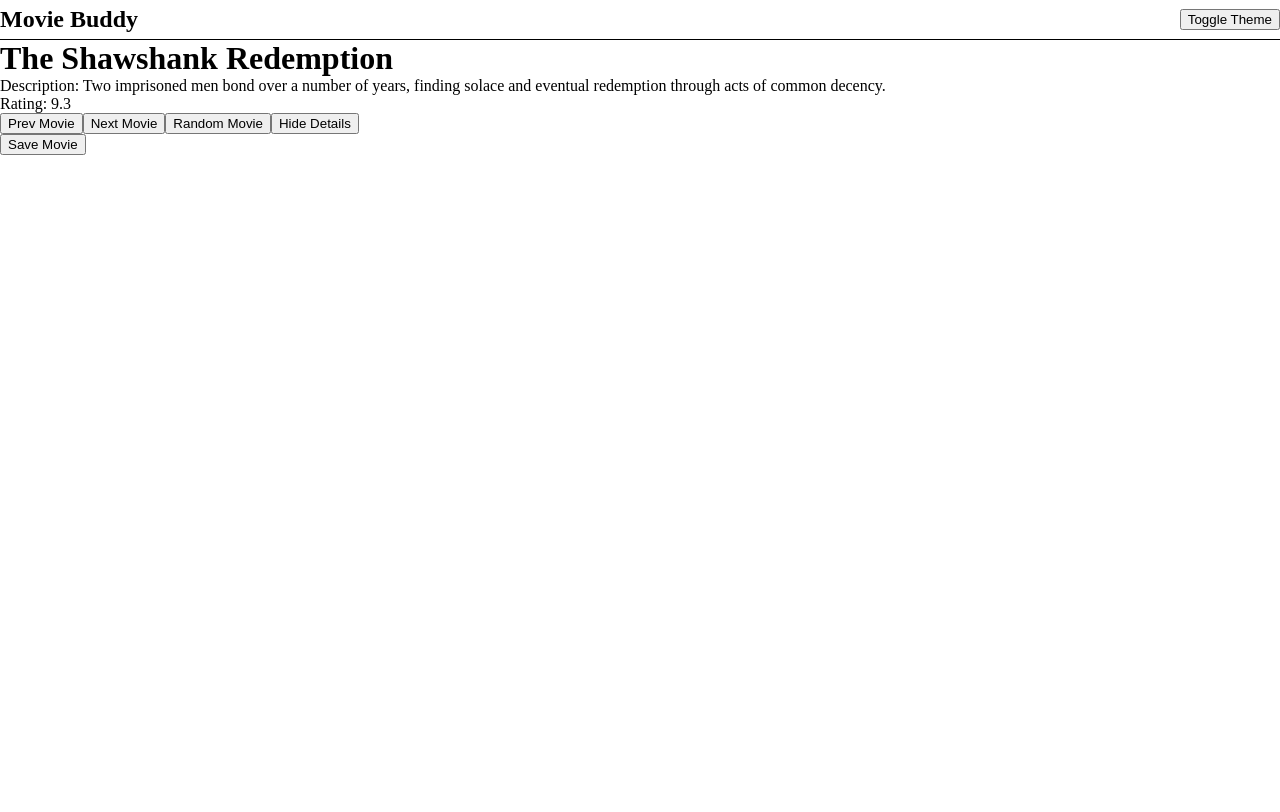
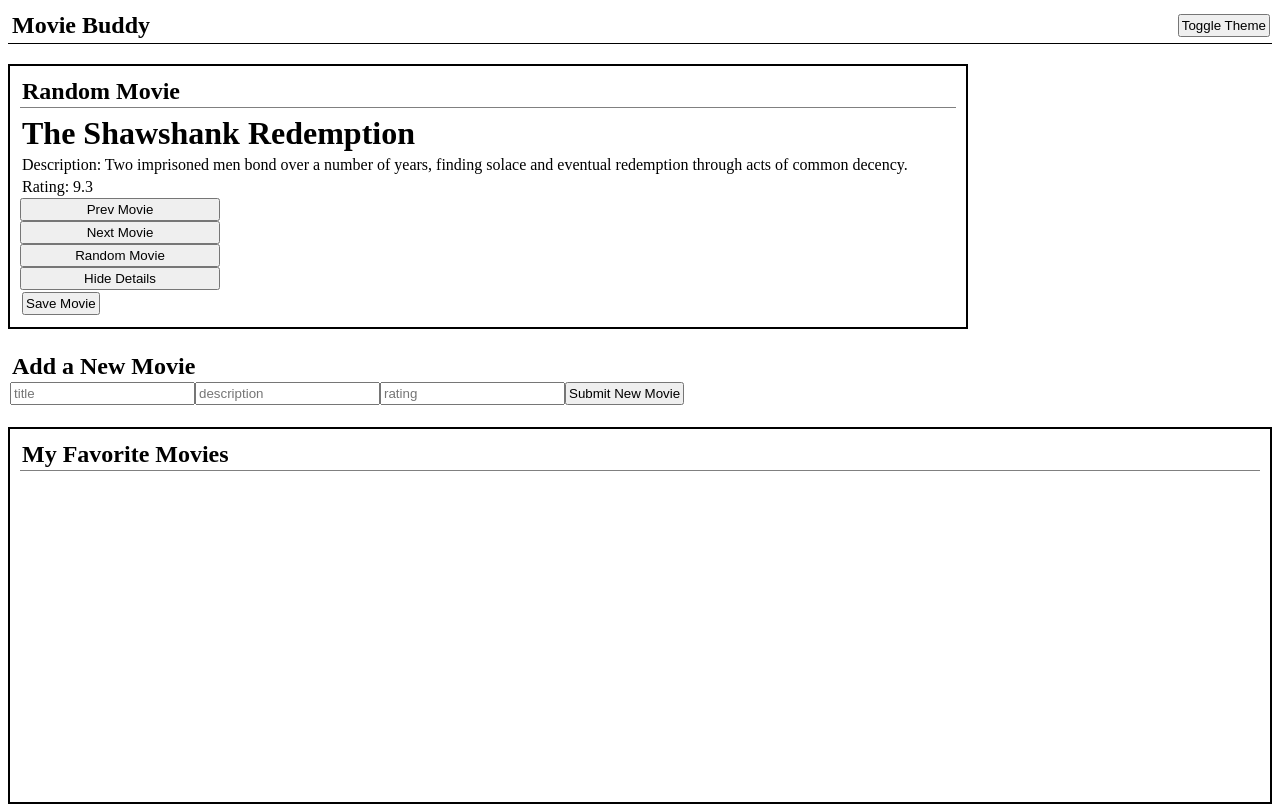
Before and after one commit to JordanDJensen/V-School, a React (Vite) app in the folder Level3/projects/movie-buddy/: page / in a window 1280 px wide. Built offline with nearby package versions, Linux system fonts and the light colour scheme.

Commit message:
practice with submit function to add a new movie, description and rating.

```diff
--- a/Level3/projects/movie-buddy/src/App.css
+++ b/Level3/projects/movie-buddy/src/App.css
@@ -0,0 +1,64 @@
+*{
+    margin: 0;
+    box-sizing: border-box;
+    padding: 2px;
+}
+
+.nav{
+    display: flex;
+    justify-content: space-between;
+    align-items: center;
+    height: 5vh;
+    border-bottom: solid black 1px;
+}
+
+.light{
+    background-color: white;
+    color: black;
+}
+
+.dark{
+    background-color: black;
+    color: white;
+}
+
+.main{
+    height: 100vh;
+    display: flex;
+    flex-direction: column;
+    gap: 20px;
+}
+
+.random-movie-container {
+    display: flex;
+    flex-direction: column;
+    height: 40vh;
+    width: 75vw;
+    border: 2px solid black;
+    padding: 10px;
+}
+
+.random-movie-container > h2 {
+    border-bottom: 1px solid grey;
+    padding: 2px;
+    margin-bottom: 5px;
+}
+
+button {
+    max-width: 200px;
+}
+
+.favorite-movie-list {
+    height: 100%;
+    display: flex;
+    flex-direction: column;
+    gap: 20px;
+    border: 2px solid black;
+    padding: 10px;
+}
+
+.favorite-movie-list > h2 {
+    border-bottom: 1px solid grey;
+    padding: 2px;
+    margin-bottom: 5px;
+}
--- a/Level3/projects/movie-buddy/src/App.jsx
+++ b/Level3/projects/movie-buddy/src/App.jsx
@@ -4,9 +4,9 @@
 import RandomMovie from './components/RandomMovie'
 import Nav from './components/Nav';
 import FavortieMovies from './components/FavoriteMovies';
+import Form from './components/Form';
 
 function App() {
-  const [count, setCount] = useState(0)
   const [theme, setTheme] = useState('light');
 
 
@@ -26,7 +26,9 @@
   <div className={`${theme} main`}>
     <Nav toggleTheme={toggleTheme}/>
     <RandomMovie addMovie={addMovie} />
+    <Form addMovie={addMovie}/>
     <FavortieMovies favMovies={favMovies}/>
+
   </div>
  )
 }
--- a/Level3/projects/movie-buddy/src/components/FavoriteMovies.jsx
+++ b/Level3/projects/movie-buddy/src/components/FavoriteMovies.jsx
@@ -31,7 +31,8 @@
         )
     })
     return(
-        <div>
+        <div className="favorite-movie-list">
+            <h2>My Favorite Movies</h2>
             {movieElement}
         </div>
     )
--- /dev/null
+++ b/Level3/projects/movie-buddy/src/components/Form.jsx
@@ -0,0 +1,50 @@
+import { useState } from "react"
+
+export default function Form(props){
+    const {addMovie} = props
+    const [initState, setInitState] = useState({
+        title: '',
+        description:'',
+        rating: ''
+    })
+    const [formData, setFormData] = useState(initState)
+
+    function handleChange(e){
+        const {name, value} = e.target
+        setFormData(prevFormData =>{
+            return {
+                ...prevFormData,
+                [name]: value
+            }
+        })
+    }
+
+    function handleSubmit(e){
+        e.preventDefault()
+        addMovie(formData)
+        setFormData(initState)
+
+    }
+
+    console.log(formData)
+    return(
+        <form onSubmit={handleSubmit}>
+            <h2>Add a New Movie</h2>
+            <input placeholder="title"
+                    name="title"
+                    value={formData.title}
+            onChange={handleChange} />
+
+            <input placeholder="description"
+                    name="description"
+                    value={formData.description}
+                    onChange={handleChange}/>
+
+            <input name="rating"
+                    value={formData.rating}
+            placeholder="rating"
+            onChange={handleChange}/>
+            <button>Submit New Movie</button>
+        </form>
+    )
+}
--- a/Level3/projects/movie-buddy/src/components/RandomMovie.jsx
+++ b/Level3/projects/movie-buddy/src/components/RandomMovie.jsx
@@ -34,7 +34,8 @@
     }
 
     return(
-        <div>
+        <div className="random-movie-container">
+            <h2>Random Movie</h2>
             <h1>{movies[movieIndex].title}</h1>
 
         {showDetails && (
--- a/Level3/projects/movie-buddy/src/index.css
+++ b/Level3/projects/movie-buddy/src/index.css
@@ -1,20 +1,7 @@
-* {
+*{
     margin: 0;
     box-sizing: border-box;
-}
-
-.light{
-    background-color: white;
-    color: black
-}
-
-.dark{
-    background-color: black;
-    color: white
-}
-
-.main{
-    height: 100vh;
+    padding: 2px;
 }
 
 .nav{
@@ -24,3 +11,54 @@
     height: 5vh;
     border-bottom: solid black 1px;
 }
+
+.light{
+    background-color: white;
+    color: black;
+}
+
+.dark{
+    background-color: black;
+    color: white;
+}
+
+.main{
+    height: 100vh;
+    display: flex;
+    flex-direction: column;
+    gap: 20px;
+}
+
+.random-movie-container {
+    display: flex;
+    flex-direction: column;
+    height: 30vh;
+    width: 75vw;
+    border: 2px solid black;
+    padding: 10px;
+}
+
+.random-movie-container > h2 {
+    border-bottom: 1px solid grey;
+    padding: 2px;
+    margin-bottom: 5px;
+}
+
+button {
+    max-width: 200px;
+}
+
+.favorite-movie-list {
+    height: 100%;
+    display: flex;
+    flex-direction: column;
+    gap: 20px;
+    border: 2px solid black;
+    padding: 10px;
+}
+
+.favorite-movie-list > h2 {
+    border-bottom: 1px solid grey;
+    padding: 2px;
+    margin-bottom: 5px;
+}
```
